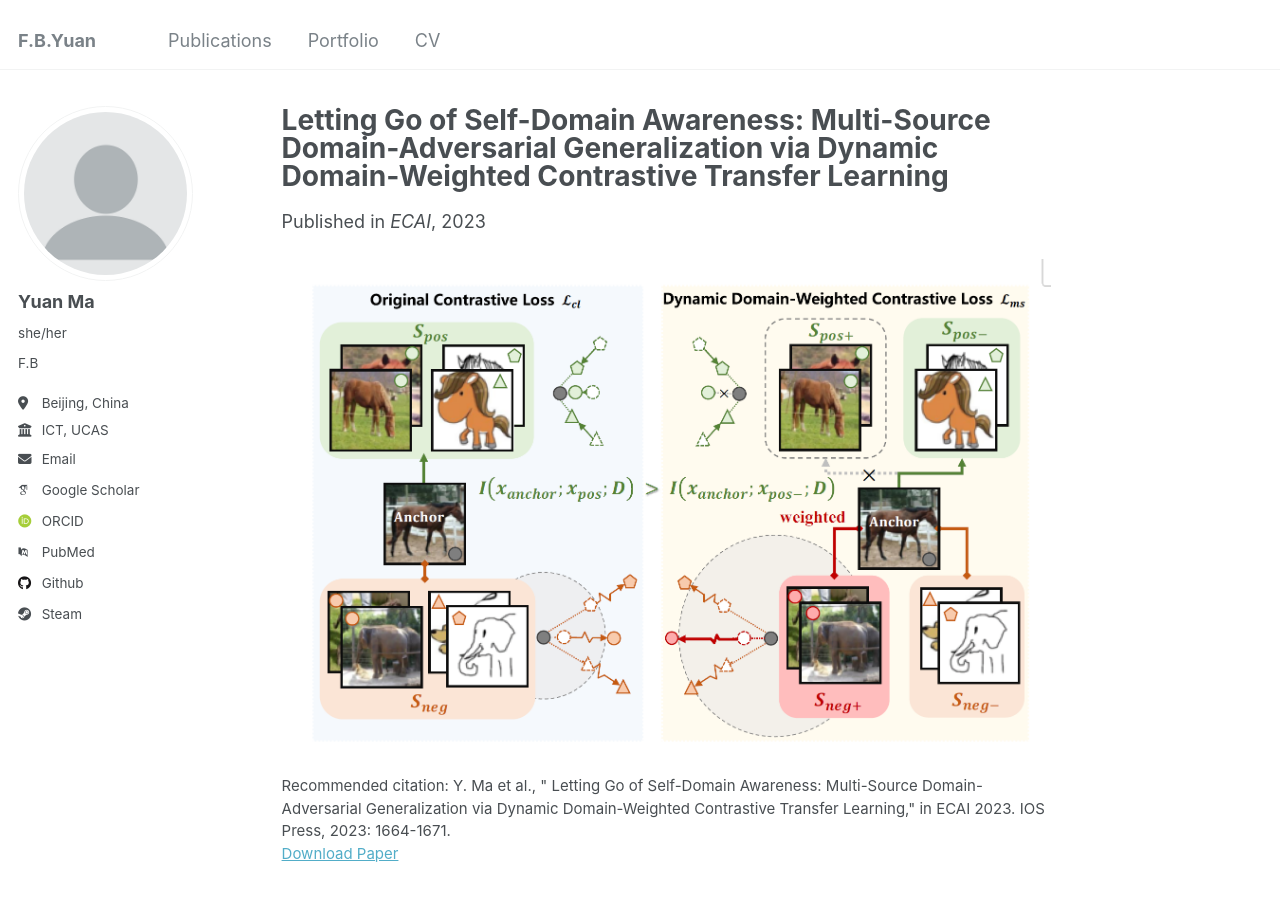
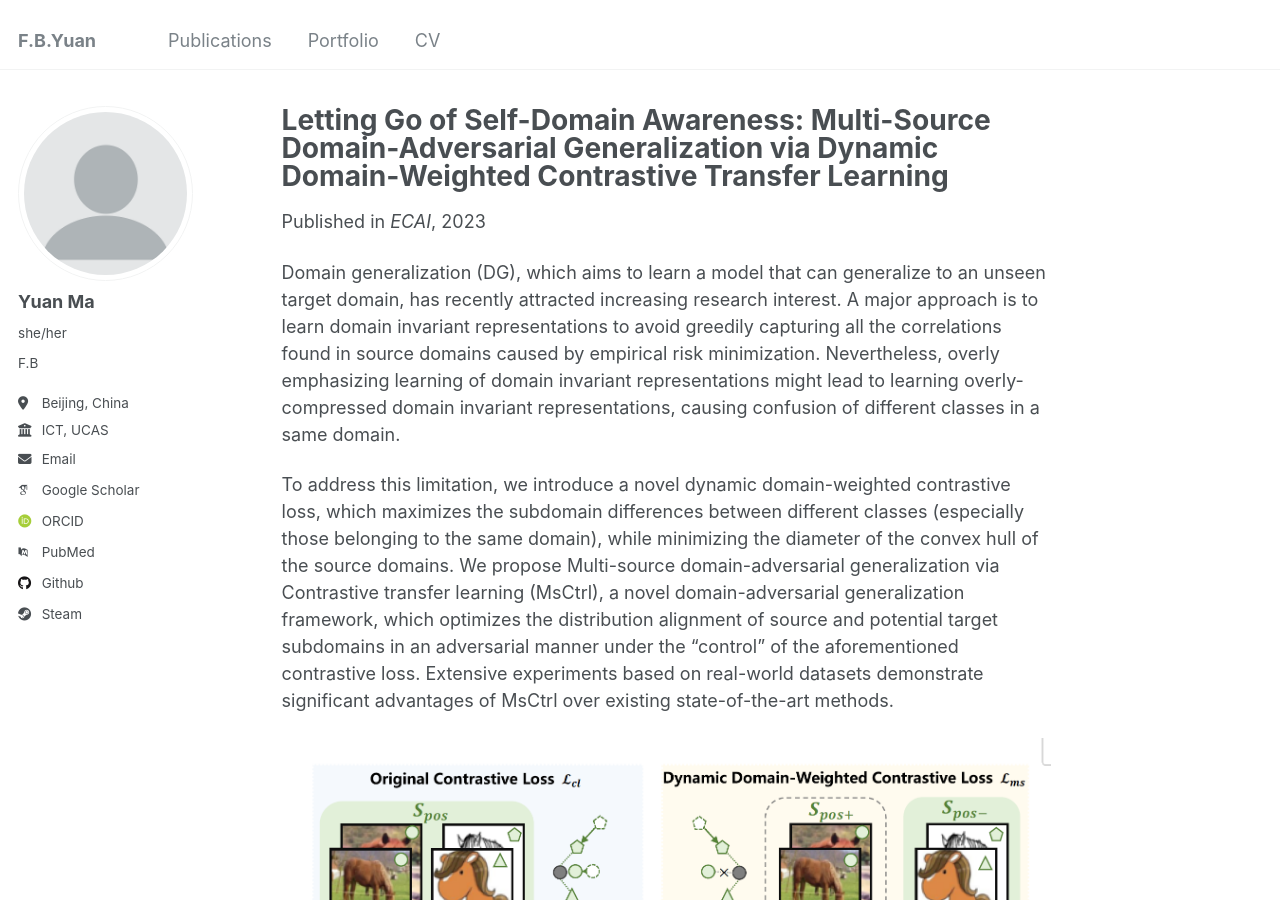
Before and after one commit to FByyyyuan/FByyyyuan.github.io, a Jekyll site: the page built from _publications/2024-02-17-paper-title-number-4.md, in a window 1280 px wide and 900 px high. Built offline with Jekyll 4.4.1, drawn with Linux system fonts in a browser that asks for light colours; some web fonts are replaced.

Commit message:
Update 2024-02-17-paper-title-number-4.md

```diff
--- a/_publications/2024-02-17-paper-title-number-4.md
+++ b/_publications/2024-02-17-paper-title-number-4.md
@@ -10,4 +10,8 @@ paperurl: 'http://academicpages.github.io/files/Yuan Ma-ECAI2023MsCtrl.pdf'
 citation: 'Y. Ma et al., " Letting Go of Self-Domain Awareness: Multi-Source Domain-Adversarial Generalization via Dynamic Domain-Weighted Contrastive Transfer Learning," in ECAI 2023. IOS Press, 2023: 1664-1671.'
 ---
 
-![image](https://github.com/FByyyyuan/FByyyyuan.github.io/blob/master/files/FB001.png)
+Domain generalization (DG), which aims to learn a model that can generalize to an unseen target domain, has recently attracted increasing research interest. A major approach is to learn domain invariant representations to avoid greedily capturing all the correlations found in source domains caused by empirical risk minimization. Nevertheless, overly emphasizing learning of domain invariant representations might lead to learning overly-compressed domain invariant representations, causing confusion of different classes in a same domain.
+
+To address this limitation, we introduce a novel dynamic domain-weighted contrastive loss, which maximizes the subdomain differences between different classes (especially those belonging to the same domain), while minimizing the diameter of the convex hull of the source domains. We propose Multi-source domain-adversarial generalization via Contrastive transfer learning (MsCtrl), a novel domain-adversarial generalization framework, which optimizes the distribution alignment of source and potential target subdomains in an adversarial manner under the "control" of the aforementioned contrastive loss. Extensive experiments based on real-world datasets demonstrate significant advantages of MsCtrl over existing state-of-the-art methods.
+
+![image](https://raw.githubusercontent.com/FByyyyuan/FByyyyuan.github.io/master/files/FB001.png)
```
